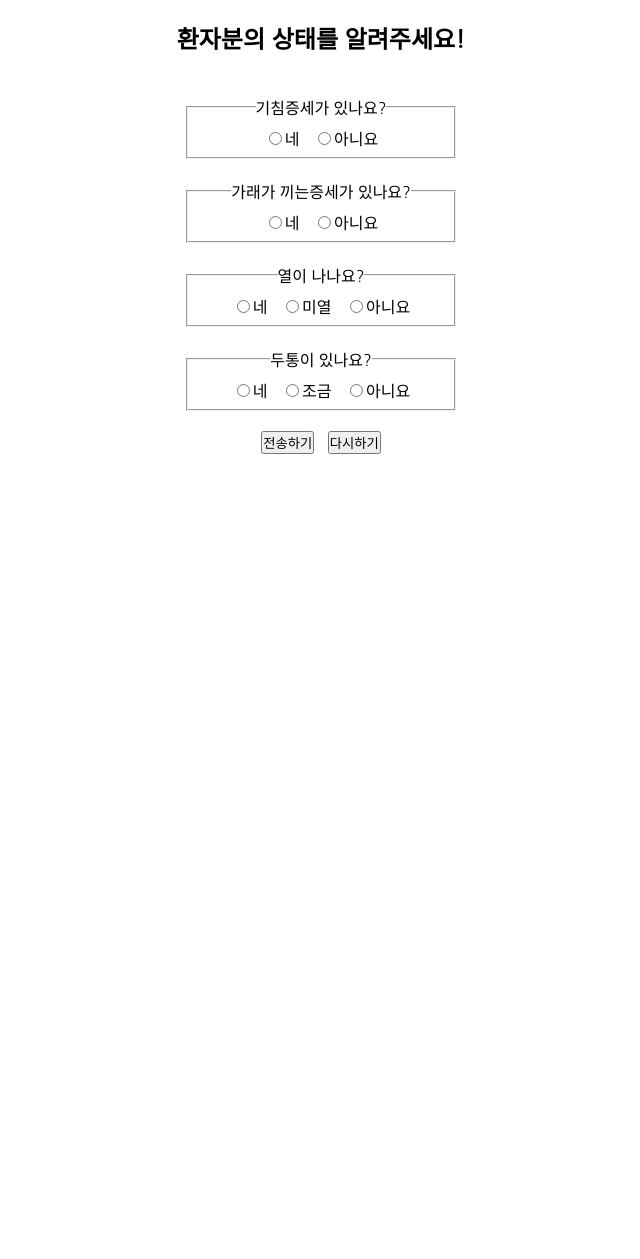
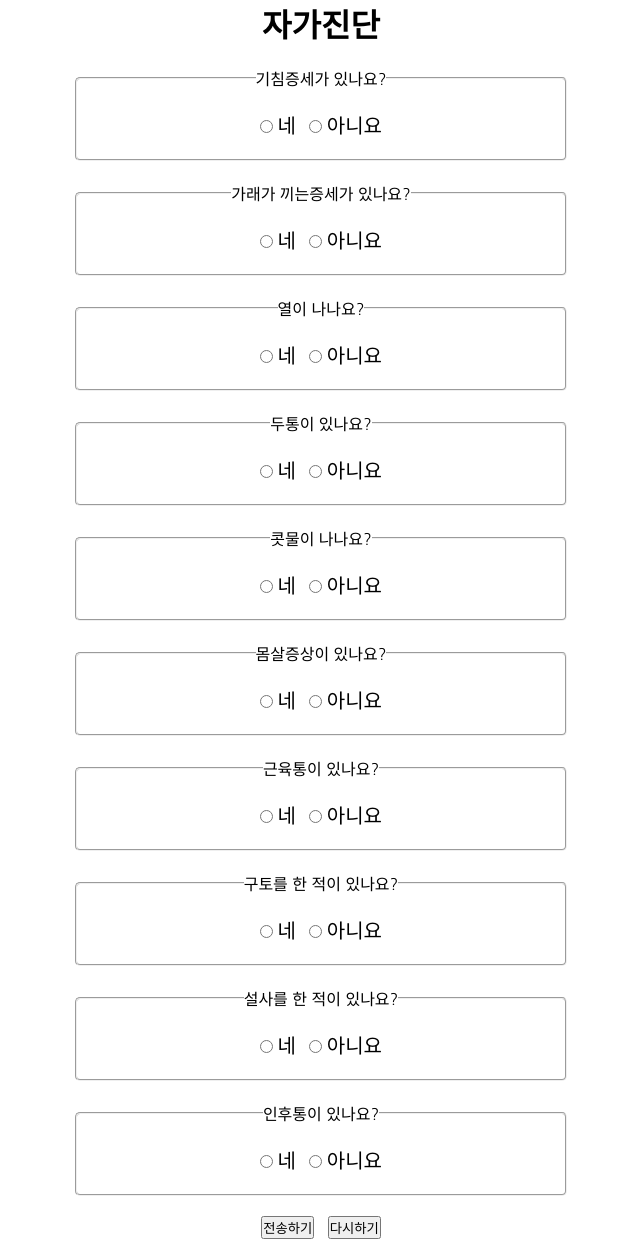
Before and after one commit to GBSWHackerton/HackerTon, a PHP site: page /test.html in a window 1280 px wide. Shown: the whole page, without its empty margins (319-959 px from the left). Before the commit the page ends 454 px from the top, so only its background shows below. Run offline with PHP 8.4, Linux system fonts and the light colour scheme.

Commit message:
테스트 수정 및 질문추가

```diff
--- a/front/test.css
+++ b/front/test.css
@@ -1,34 +1,23 @@
 * {
-<<<<<<< HEAD
-    margin: 0;
-    padding: 0;
-    font-family: 'Nanum Gothic', sans-serif;
-  }
-
-  .field {
-    width: 20%;
-    margin: 0 auto;
-    padding: 7px;
-  }
-
-
-  .test {
-    text-align: center;
-  }
-=======
   margin: 0;
   padding: 0;
   font-family: 'Nanum Gothic', sans-serif;
 }
 
 .field {
-  width: 20%;
+  width: 35%;
   margin: 0 auto;
-  padding: 7px;
+  padding: 20px;
 }
 
+label {
+  font-size: 20px;
+}
 
 .test {
   text-align: center;
 }
->>>>>>> 7500aee7ce455340795c7166d88f7574255093c6
+
+fieldset {
+  border-radius: 5px;
+}
--- a/front/test.html
+++ b/front/test.html
@@ -8,40 +8,81 @@
   <link rel="preconnect" href="https://fonts.googleapis.com">
   <link rel="preconnect" href="https://fonts.gstatic.com" crossorigin>
   <link href="https://fonts.googleapis.com/css2?family=Nanum+Gothic&display=swap" rel="stylesheet">
+  <link rel="icon" href="favicon/favicon.ico" type="favicon/x-icon">
   <title>Test</title>
 </head>
 <body>
   <form>
     <div class="test">
-      <h2>환자분의 상태를 알려주세요!</h2><br>
+      <h1>자가진단</h1><br>
 
           <fieldset class="field">
             <legend>기침증세가 있나요?</legend>
-              <input type="radio" name="cough" value="Yes"><label>네</label>&nbsp&nbsp
-              <input type="radio" name="cough" value="No"><label>아니요</label>
+              <input type="radio" name="cough" value="Yes">&nbsp<label>네</label>&nbsp&nbsp
+              <input type="radio" name="cough" value="No">&nbsp<label>아니요</label>
           </fieldset>
           <br>
 
         <fieldset class="field">
           <legend>가래가 끼는증세가 있나요?</legend>
-            <input type="radio" name="garae" value="Yes"><label>네</label>&nbsp&nbsp
-            <input type="radio" name="garae" value="No"><label>아니요</label>
+            <input type="radio" name="garae" value="Yes">&nbsp<label>네</label>&nbsp&nbsp
+            <input type="radio" name="garae" value="No">&nbsp<label>아니요</label>
         </fieldset>
         <br>
 
         <fieldset class="field">
           <legend>열이 나나요?</legend>
-            <input type="radio" name="Heat" value="Yes"><label>네</label>&nbsp&nbsp
-            <input type="radio" name="Heat" value="Yes"><label>미열</label>&nbsp&nbsp
-            <input type="radio" name="Heat" value="No"><label>아니요</label>
+            <input type="radio" name="Heat" value="Yes">&nbsp<label>네</label>&nbsp&nbsp
+            <input type="radio" name="Heat" value="No">&nbsp<label>아니요</label>
         </fieldset>
         <br>
 
         <fieldset class="field">
           <legend>두통이 있나요?</legend>
-            <input type="radio" name="Head" value="Yes"><label>네</label>&nbsp&nbsp
-            <input type="radio" name="Head" value="Yes"><label>조금</label>&nbsp&nbsp
-            <input type="radio" name="Head" value="No"><label>아니요</label>
+            <input type="radio" name="Head" value="Yes">&nbsp<label>네</label>&nbsp&nbsp
+            <input type="radio" name="Head" value="No">&nbsp<label>아니요</label>
+        </fieldset>
+        <br>
+
+        <fieldset class="field">
+          <legend>콧물이 나나요?</legend>
+            <input type="radio" name="Snot" value="Yes">&nbsp<label>네</label>&nbsp&nbsp
+            <input type="radio" name="Snot" value="No">&nbsp<label>아니요</label>
+        </fieldset>
+        <br>
+
+        <fieldset class="field">
+          <legend>몸살증상이 있나요?</legend>
+            <input type="radio" name="Sick" value="Yes">&nbsp<label>네</label>&nbsp&nbsp
+            <input type="radio" name="Sick" value="No">&nbsp<label>아니요</label>
+        </fieldset>
+        <br>
+
+        <fieldset class="field">
+          <legend>근육통이 있나요?</legend>
+            <input type="radio" name="Muscle" value="Yes">&nbsp<label>네</label>&nbsp&nbsp
+            <input type="radio" name="Muscle" value="No">&nbsp<label>아니요</label>
+        </fieldset>
+        <br>
+
+        <fieldset class="field">
+          <legend>구토를 한 적이 있나요?</legend>
+            <input type="radio" name="Throw" value="Yes">&nbsp<label>네</label>&nbsp&nbsp
+            <input type="radio" name="Throw" value="No">&nbsp<label>아니요</label>
+        </fieldset>
+        <br>
+
+        <fieldset class="field">
+          <legend>설사를 한 적이 있나요?</legend>
+            <input type="radio" name="Dirra" value="Yes">&nbsp<label>네</label>&nbsp&nbsp
+            <input type="radio" name="Dirra" value="No">&nbsp<label>아니요</label>
+        </fieldset>
+        <br>
+
+        <fieldset class="field">
+          <legend>인후통이 있나요?</legend>
+            <input type="radio" name="Sore" value="Yes">&nbsp<label>네</label>&nbsp&nbsp
+            <input type="radio" name="Sore" value="No">&nbsp<label>아니요</label>
         </fieldset>
         <br>
 
```
